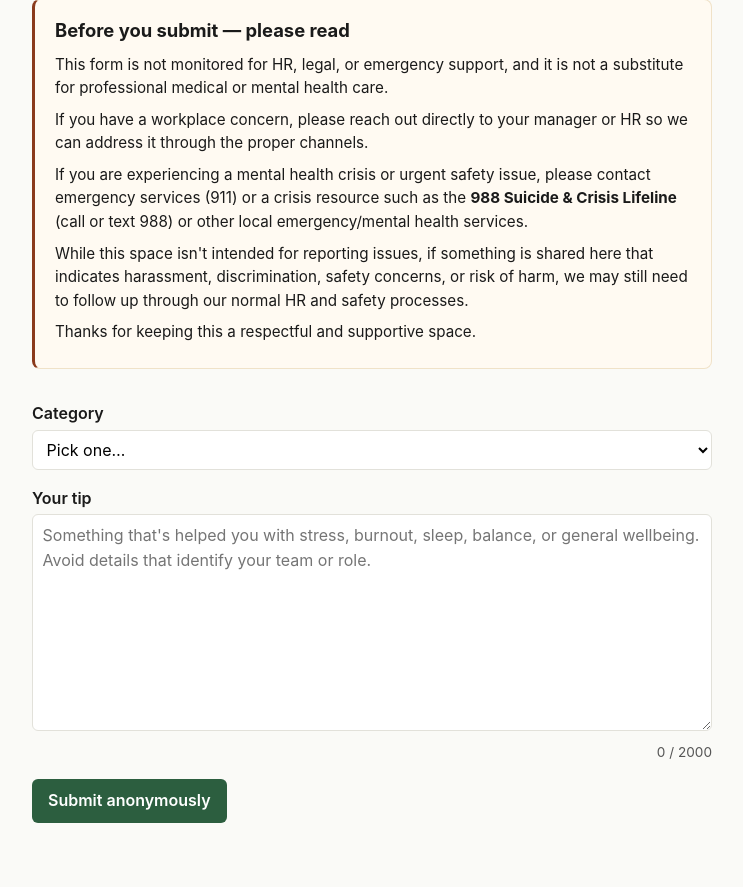
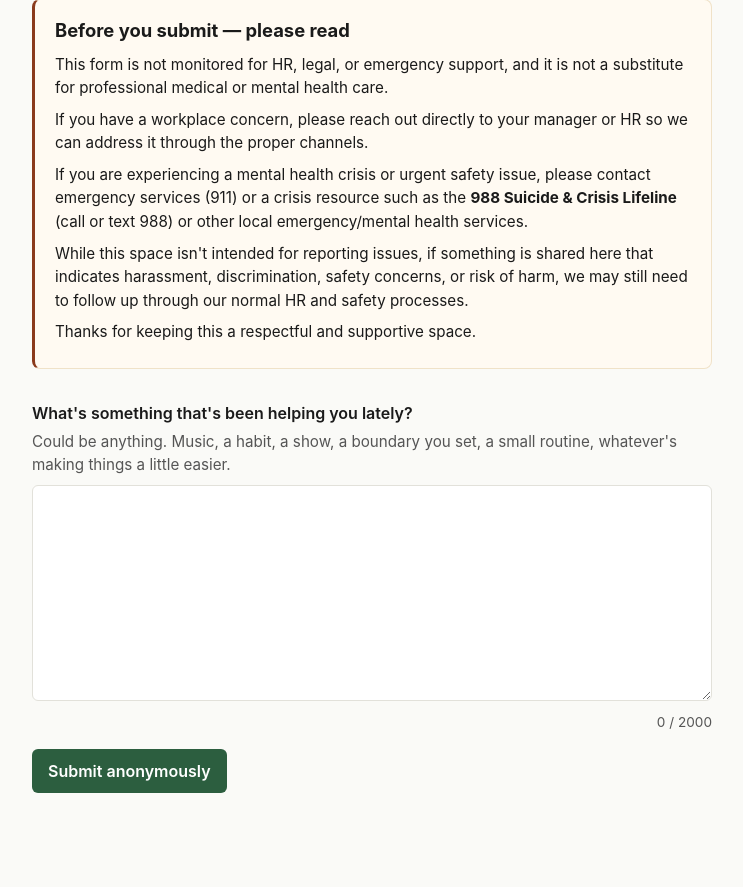
Before and after one commit to awburgard/mental-health-tips, a Flask app: page / in a window 1280 px wide. Shown: the part 542-1429 px from the top of the page, without its empty margins (268-1011 px from the left). After the commit the page ends 1335 px from the top, so only its background shows below. Run offline with Flask 3, Linux system fonts and the light colour scheme; parts of the project's set-up code (start-up, migrations or seed data) failed here and were passed over.

Commit message:
Remove category field; warmer prompt copy
- Drop the category dropdown from the form and the category column
  from the submissions schema (idempotent migration runs on next boot).
- Slack post simplifies to a single 'Anonymous tip' header.
- Admin queue no longer shows the category line on each card.
- New textarea prompt: 'What's something that's been helping you
  lately?' with a softer example list as the hint.
- test_app.py now asserts 'category' is in the forbidden-columns set so
  it can't be accidentally re-added.

```diff
--- a/app.py
+++ b/app.py
@@ -45,7 +45,6 @@ ADMIN_PASSWORD = os.environ.get("ADMIN_PASSWORD", "")
 FLASK_SECRET_KEY = os.environ.get("FLASK_SECRET_KEY", "")
 ALLOWED_ORIGIN = os.environ.get("ALLOWED_ORIGIN", "")  # e.g. https://tips.example.com
 MAX_CONTENT_LEN = 2000
-CATEGORIES = ["Stress", "Burnout", "Work-Life", "Sleep", "General"]
 
 APPROVED_PURGE_DAYS = int(os.environ.get("APPROVED_PURGE_DAYS", "30"))
 DENIED_PURGE_DAYS = int(os.environ.get("DENIED_PURGE_DAYS", "7"))
@@ -95,10 +94,39 @@ def init_db() -> None:
     conn = sqlite3.connect(DB_PATH)
     try:
         conn.executescript(schema.read_text())
+        cols = [r[1] for r in conn.execute("PRAGMA table_info(submissions)")]
         # Defensive migration: add slack_ts to any pre-existing DB that lacks it.
-        cols = [r[1] for r in conn.execute("PRAGMA table_info(submissions)")]
         if "slack_ts" not in cols:
             conn.execute("ALTER TABLE submissions ADD COLUMN slack_ts TEXT")
+        # Defensive migration: drop the legacy category column if it exists.
+        # SQLite >= 3.35 supports DROP COLUMN directly; older falls back to
+        # a table rebuild.
+        if "category" in cols:
+            try:
+                conn.execute("ALTER TABLE submissions DROP COLUMN category")
+            except sqlite3.OperationalError:
+                conn.executescript("""
+                    CREATE TABLE submissions_new (
+                        id            TEXT PRIMARY KEY,
+                        content       TEXT NOT NULL,
+                        status        TEXT NOT NULL DEFAULT 'pending',
+                        created_at    INTEGER NOT NULL,
+                        reviewed_at   INTEGER,
+                        deny_reason   TEXT,
+                        slack_posted  INTEGER NOT NULL DEFAULT 0,
+                        slack_ts      TEXT
+                    );
+                    INSERT INTO submissions_new
+                        (id, content, status, created_at, reviewed_at,
+                         deny_reason, slack_posted, slack_ts)
+                    SELECT id, content, status, created_at, reviewed_at,
+                           deny_reason, slack_posted, slack_ts
+                    FROM submissions;
+                    DROP TABLE submissions;
+                    ALTER TABLE submissions_new RENAME TO submissions;
+                    CREATE INDEX IF NOT EXISTS idx_submissions_status ON submissions(status);
+                    CREATE INDEX IF NOT EXISTS idx_submissions_reviewed_at ON submissions(reviewed_at);
+                """)
         conn.commit()
     finally:
         conn.close()
@@ -157,7 +185,7 @@ def _slack_call(method: str, payload: dict) -> tuple[bool, str, dict]:
     return True, "ok", data
 
 
-def post_to_slack(text: str, category: str):
+def post_to_slack(text: str):
     """Post a tip to Slack. Returns (ok: bool, detail: str, slack_ts: str | None).
 
     We use Block Kit with plain_text blocks so anything the submitter wrote is
@@ -165,14 +193,14 @@ def post_to_slack(text: str, category: str):
     fake links, no @here pings. Slack also cannot interpret stray characters
     in user content as formatting.
     """
-    title = f"Anonymous tip — {category}"
+    title = "Anonymous tip"
     ok, detail, data = _slack_call(
         "chat.postMessage",
         {
             "channel": SLACK_CHANNEL_ID,
             "blocks": [
                 {"type": "header",
-                 "text": {"type": "plain_text", "text": title[:150]}},
+                 "text": {"type": "plain_text", "text": title}},
                 {"type": "section",
                  "text": {"type": "plain_text", "text": text}},
             ],
@@ -257,31 +285,21 @@ def add_security_headers(resp):
 
 @app.route("/", methods=["GET"])
 def form():
-    return render_template("form.html", categories=CATEGORIES, max_len=MAX_CONTENT_LEN)
+    return render_template("form.html", max_len=MAX_CONTENT_LEN)
 
 
 @app.route("/submit", methods=["POST"])
 def submit():
-    # No origin check here on purpose: /submit is unauthenticated, has no
-    # session, and accepts public input — there is no CSRF privilege to abuse.
-    # The origin check is kept on the authenticated /admin/* routes, where it
-    # actually defends against tricking a logged-in reviewer into acting.
+    # No CSRF token / origin check here: /submit is unauthenticated, has no
+    # session, and accepts public input — there is no privilege to abuse.
+    # CSRF on the admin routes is handled by SameSite=Strict on the cookie.
     content = (request.form.get("content") or "").strip()
-    category = (request.form.get("category") or "").strip()
 
     if not content or len(content) > MAX_CONTENT_LEN:
         return render_template(
             "form.html",
-            categories=CATEGORIES,
             max_len=MAX_CONTENT_LEN,
             error=f"Tip must be 1–{MAX_CONTENT_LEN} characters.",
-        ), 400
-    if category not in CATEGORIES:
-        return render_template(
-            "form.html",
-            categories=CATEGORIES,
-            max_len=MAX_CONTENT_LEN,
-            error="Please pick a category.",
         ), 400
 
     # Strip non-printable characters defensively (paste hygiene).
@@ -289,12 +307,12 @@ def submit():
 
     db = get_db()
     db.execute(
-        "INSERT INTO submissions (id, content, category, status, created_at) "
-        "VALUES (?, ?, ?, 'pending', ?)",
-        (new_id(), clean, category, now_hour()),
+        "INSERT INTO submissions (id, content, status, created_at) "
+        "VALUES (?, ?, 'pending', ?)",
+        (new_id(), clean, now_hour()),
     )
     db.commit()
-    log_event("submission_received", category=category, length=len(clean))
+    log_event("submission_received", length=len(clean))
     return redirect(url_for("thanks"))
 
 
@@ -326,19 +344,19 @@ def admin_logout():
 def admin():
     db = get_db()
     pending = db.execute(
-        "SELECT id, content, category, created_at FROM submissions "
+        "SELECT id, content, created_at FROM submissions "
         "WHERE status = 'pending'"
     ).fetchall()
     pending = list(pending)
     random.shuffle(pending)  # never show submission order to a reviewer
 
     failed = db.execute(
-        "SELECT id, content, category FROM submissions "
+        "SELECT id, content FROM submissions "
         "WHERE status = 'approved' AND slack_posted = 0"
     ).fetchall()
 
     posted = db.execute(
-        "SELECT id, content, category, reviewed_at FROM submissions "
+        "SELECT id, content, reviewed_at FROM submissions "
         "WHERE status = 'approved' AND slack_posted = 1 AND slack_ts IS NOT NULL "
         "ORDER BY reviewed_at DESC"
     ).fetchall()
@@ -357,13 +375,13 @@ def admin_approve():
     sub_id = request.form.get("id", "")
     db = get_db()
     row = db.execute(
-        "SELECT content, category FROM submissions WHERE id = ? AND status = 'pending'",
+        "SELECT content FROM submissions WHERE id = ? AND status = 'pending'",
         (sub_id,),
     ).fetchone()
     if not row:
         return redirect(url_for("admin"))
 
-    ok, detail, ts = post_to_slack(row["content"], row["category"])
+    ok, detail, ts = post_to_slack(row["content"])
     db.execute(
         "UPDATE submissions SET status='approved', reviewed_at=?, slack_posted=?, slack_ts=? "
         "WHERE id = ?",
@@ -380,14 +398,14 @@ def admin_retry():
     sub_id = request.form.get("id", "")
     db = get_db()
     row = db.execute(
-        "SELECT content, category FROM submissions "
+        "SELECT content FROM submissions "
         "WHERE id = ? AND status = 'approved' AND slack_posted = 0",
         (sub_id,),
     ).fetchone()
     if not row:
         return redirect(url_for("admin"))
 
-    ok, detail, ts = post_to_slack(row["content"], row["category"])
+    ok, detail, ts = post_to_slack(row["content"])
     if ok:
         db.execute(
             "UPDATE submissions SET slack_posted=1, slack_ts=? WHERE id = ?",
--- a/schema.sql
+++ b/schema.sql
@@ -3,7 +3,6 @@
 CREATE TABLE IF NOT EXISTS submissions (
     id            TEXT PRIMARY KEY,             -- random UUIDv4, not sequential
     content       TEXT NOT NULL,                -- the tip text, plain text only
-    category      TEXT NOT NULL,                -- one of the allowed categories
     status        TEXT NOT NULL DEFAULT 'pending',  -- pending | approved | denied
     created_at    INTEGER NOT NULL,             -- unix seconds, ROUNDED TO THE HOUR
     reviewed_at   INTEGER,                      -- unix seconds, rounded to the hour
--- a/static/style.css
+++ b/static/style.css
@@ -52,6 +52,7 @@ h2 { font-size: 1.15rem; margin: 1.5rem 0 0.5rem; }
   border-radius: 6px;
 }
 label { display: block; font-weight: 600; margin: 1rem 0 0.25rem; }
+.field-hint { color: var(--muted); margin: 0 0 0.5rem; font-size: 0.95rem; }
 select, textarea, input[type="text"] {
   width: 100%;
   font: inherit;
--- a/templates/admin.html
+++ b/templates/admin.html
@@ -25,7 +25,6 @@
     <h2>Approved but Slack post failed</h2>
     {% for s in failed %}
     <article class="card">
-      <p class="meta">{{ s['category'] }}</p>
       <p class="content">{{ s['content'] }}</p>
       <form method="post" action="{{ url_for('admin_retry') }}">
         <input type="hidden" name="id" value="{{ s['id'] }}">
@@ -45,7 +44,6 @@
     </p>
     {% for s in posted %}
     <article class="card">
-      <p class="meta">{{ s['category'] }}</p>
       <p class="content">{{ s['content'] }}</p>
       <form method="post" action="{{ url_for('admin_delete_post') }}" class="confirm-delete">
         <input type="hidden" name="id" value="{{ s['id'] }}">
@@ -63,7 +61,6 @@
     {% endif %}
     {% for s in pending %}
     <article class="card">
-      <p class="meta">{{ s['category'] }}</p>
       <p class="content">{{ s['content'] }}</p>
       <div class="actions">
         <form method="post" action="{{ url_for('admin_approve') }}">
--- a/templates/form.html
+++ b/templates/form.html
@@ -63,22 +63,17 @@
   {% endif %}
 
   <form method="post" action="{{ url_for('submit') }}" autocomplete="off">
-    <label for="category">Category</label>
-    <select id="category" name="category" required>
-      <option value="" disabled selected>Pick one…</option>
-      {% for c in categories %}
-      <option value="{{ c }}">{{ c }}</option>
-      {% endfor %}
-    </select>
-
-    <label for="content">Your tip</label>
+    <label for="content">What's something that's been helping you lately?</label>
+    <p class="field-hint">
+      Could be anything. Music, a habit, a show, a boundary you set, a small
+      routine, whatever's making things a little easier.
+    </p>
     <textarea
       id="content"
       name="content"
       required
       maxlength="{{ max_len }}"
       rows="8"
-      placeholder="Something that's helped you with stress, burnout, sleep, balance, or general wellbeing. Avoid details that identify your team or role."
     ></textarea>
     <p class="charcount"><span id="count">0</span> / {{ max_len }}</p>
 
```
Also changed, not shown: test_app.py (+6 -7 lines).
